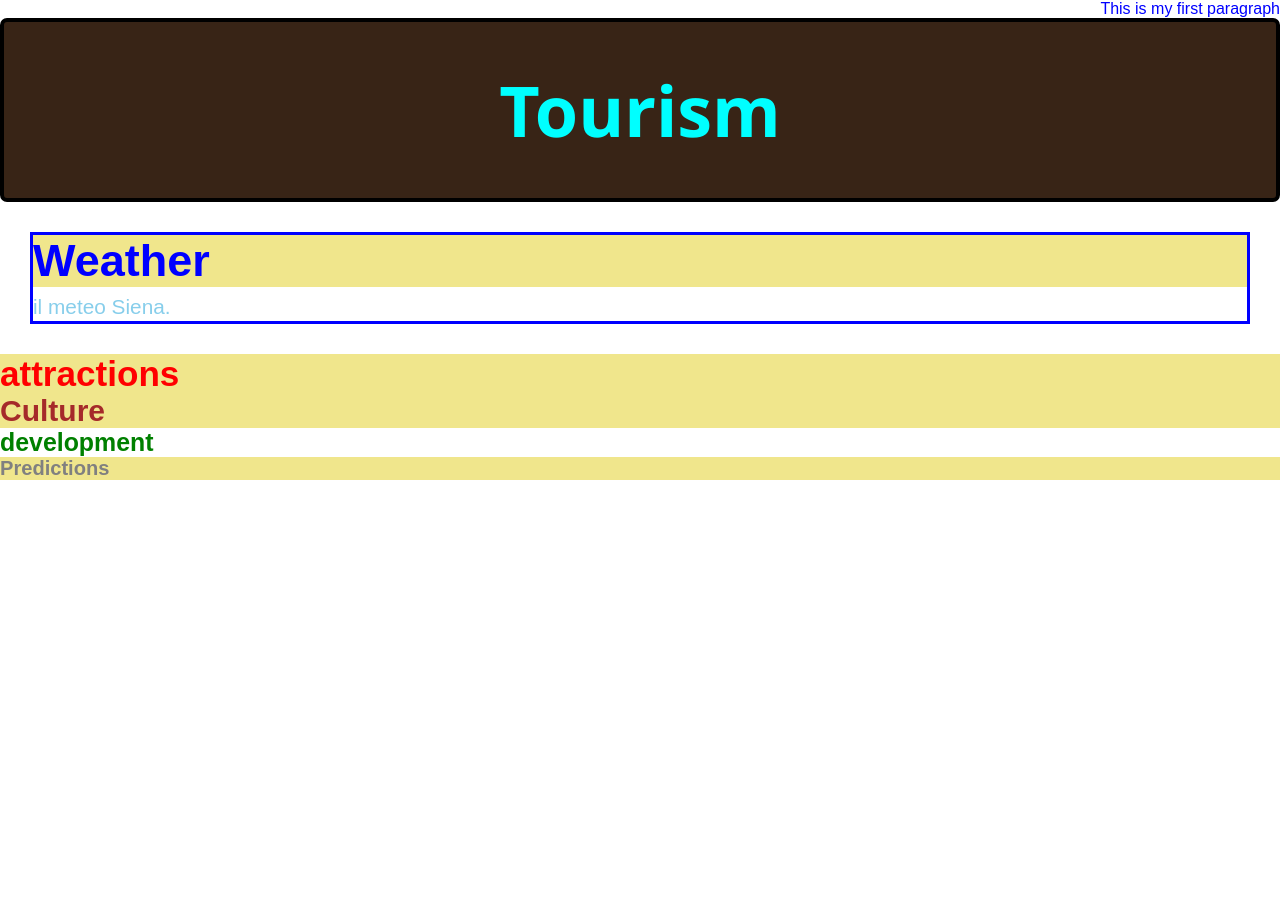
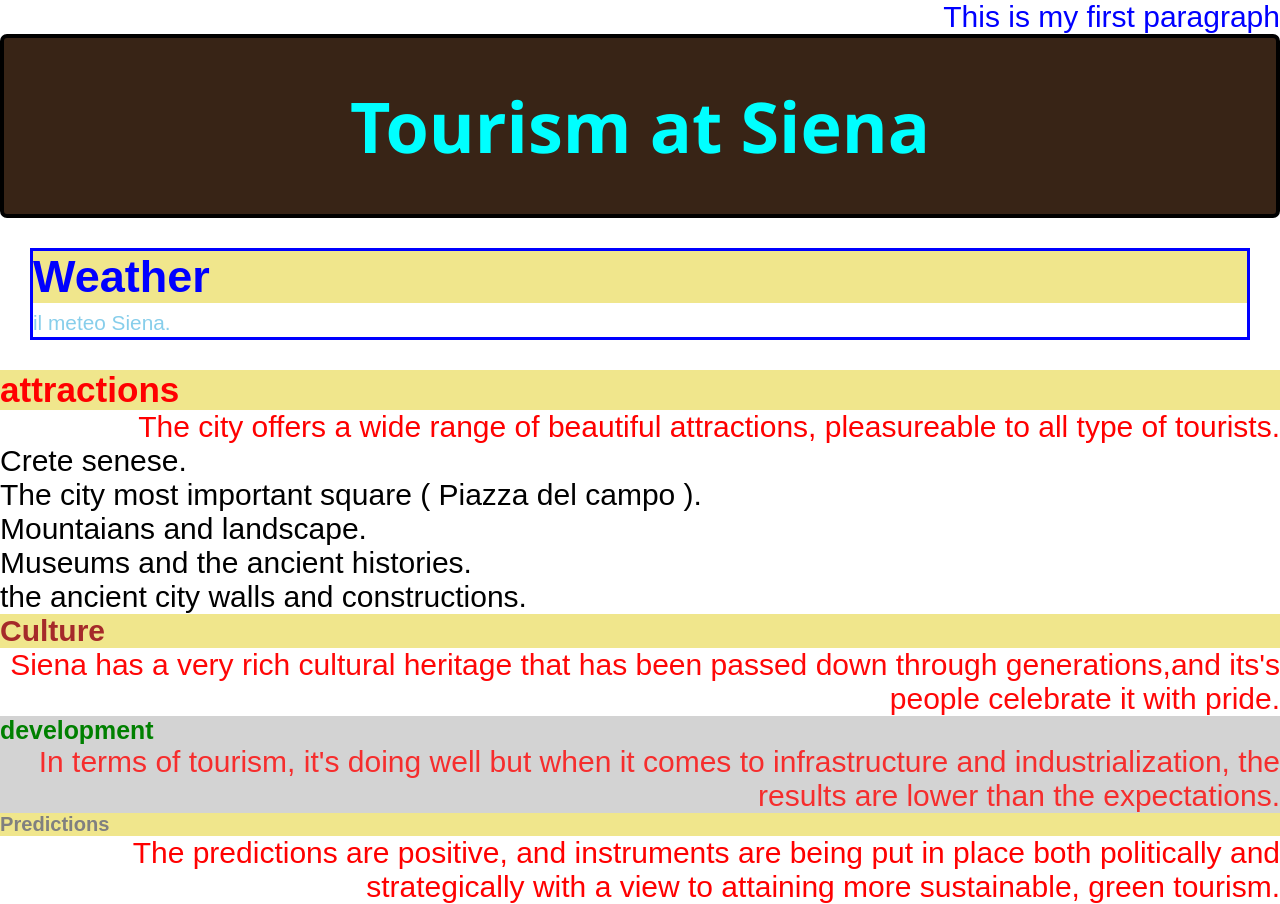
Before and after one commit to Iamfo/Intro-css, a plain HTML site: page index.html in a window 1280 px wide. Before the commit the page ends 800 px from the top, so only its background shows below. Drawn offline with Linux system fonts and the light colour scheme.

Commit message:
add colors in css with rgb, hex, rgba, colorname.

```diff
--- a/index.html
+++ b/index.html
@@ -11,7 +11,7 @@
 <body class="wrapper">
     <header>
         <p>This is my first paragraph</p>
-        <h1 class="tourism travel vacation">Tourism</h1>
+        <h1 class="tourism travel vacation">Tourism at Siena</h1>
     </header>
     <main>
 
@@ -22,15 +22,26 @@
         </div>
         <div class="item-attractions">
             <h3>attractions</h3>
+            <p>The city offers a wide range of beautiful attractions, pleasureable to all type of tourists.</p>
+            <ul>
+                <li>Crete senese.</li>
+                <li>The city most important square ( Piazza del campo ).</li>
+                <li>Mountaians and landscape.</li>
+                <li>Museums and the ancient histories.</li>
+                <li>the ancient city walls and constructions.</li>
+            </ul>
         </div>
-        <div class="item-culture"></div>
+        <div class="item-culture">
             <h4>Culture</h4>
+            <p>Siena has a very rich cultural heritage that has been passed down through generations,and its's people celebrate it with pride.</p>
         </div>
-        <div Class="item-development" id="development"></div>
+        <div Class="item-development" id="development">
             <h5>development</h5>
+            <p>In terms of tourism, it's doing well but when it comes to infrastructure and industrialization, the results are lower than the expectations.</p>
         </div>
-        <div class="item-Predictions">
+        <div class="item-predictions">
             <h6>Predictions</h6>
+            <p>The predictions are positive, and instruments are being put in place both politically and strategically with a view to attaining more sustainable, green tourism.</p>
         </div>
     </main>
 </body>
--- a/style.css
+++ b/style.css
@@ -1,25 +1,29 @@
-*{
+/* selettore universale */
+* {
     margin: 0;
     padding: 0;
     box-sizing: border-box;
     font-family: Arial, Helvetica, sans-serif;
 }
+/* selettore universale end */
 
-p{
-    color: blue;
-    text-align: right;
-}
-.item{
+p {
+    color: blue;         /* primo paragrafo colorato */
+    text-align: right;     /* allineamento testo destra */
     font-size: 30px;
 }
 
-h1{
+.item {
+    font-size: 30px; /* selettore classe con dimensione del font di 30px */
+}
+
+h1 {
     color: aqua;
     display: flex;
     justify-content: center;
 }
 
-.tourism{
+.tourism {
     padding: 40px;
     border: 4px solid black;
     align-items: center;
@@ -27,57 +31,78 @@ h1{
     font-family: 'Segoe UI', Tahoma, Geneva, Verdana, sans-serif;
 }
 
-.travel{
+.travel {
     background-color: rgb(56, 36, 22);
     border-radius: 7px;
     cursor: pointer;
     transition: 0.3s all ease;
 }
 
-.vacation:hover{
+.vacation:hover {
     background: purple;
     color: rgb(133, 179, 48);
 }
 
-a{
+a {
     font-size: 1.3rem;
     text-decoration: none;
     color: skyblue;
 }
 
-a:hover{
-    background:aliceblue ;
+a:hover {
+    background: aliceblue;
     color: aqua;
 }
-h2{
+
+h2 {
     color: blue;
 }
 
-.item-weather{
+.item-weather {
     border: 3px solid blue;
     margin: 30px;
 }
 
-h3{
+h3 {
     color: red;
 }
 
-h4{
-    color:brown
+.item-attractions > p {
+    color: red;            /* colorname */
 }
 
-h5{
+h4 {
+    color: brown
+}
+
+.item-culture  p{
+    color: rgb(255, 7, 7); /* rgb */
+}
+
+h5 {
     color: green;
 }
-
-#development{
-    background-color:whitesmoke;
+h5 + p {
+    color: rgba(255, 0, 0, 0.788); /* rgba */
 }
 
-h6{
+#development {                  /* selettore ID */
+    background-color: lightgray; /
+}
+
+h6 {
     color: grey;
 }
 
-h2, h3, h4, h6{
+.item-predictions > p {
+    color: #ff0000;          /* HEX */
+}
+
+/* Assegnazione multipla */
+h2,
+h3,
+h4,
+h6 {
     background-color: khaki;
 }
+/* Assegnazione multipla end */
```
